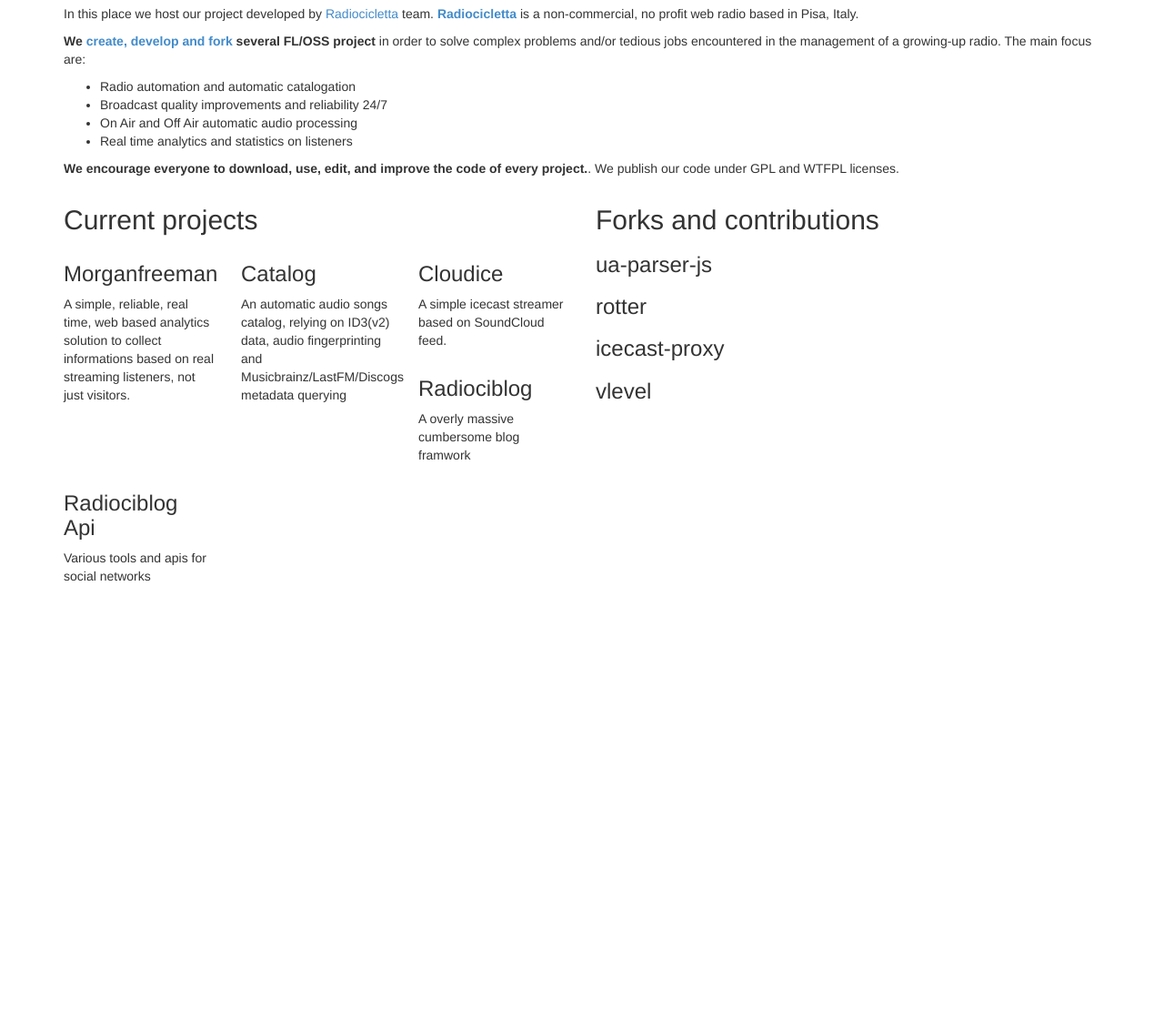
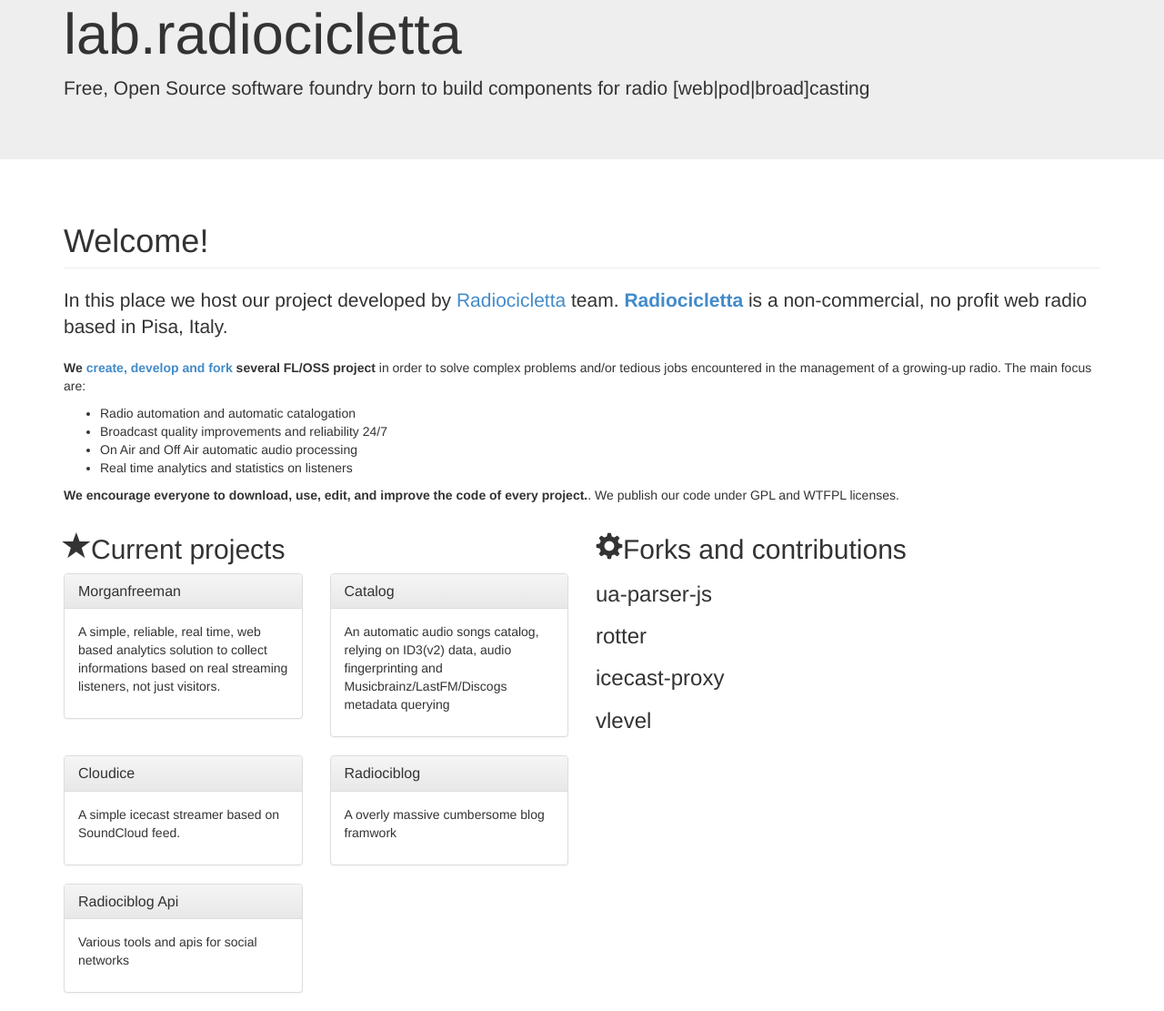
Before and after one commit to radiocicletta/radiocicletta.github.io, a plain HTML site: page index.html in a window 1280 px wide. Shown: the part 65-1176 px from the top of the page at 91% size. Before the commit the page ends 800 px from the top, so only its background shows below. Drawn offline with Linux system fonts and the light colour scheme.

Commit message:
boxified projects

```diff
--- a/index.html
+++ b/index.html
@@ -3,14 +3,21 @@
 <head>
     <meta charset="UTF-8">
     <meta name="viewport" content="width=device-width, initial-scale=1">
-    <title>Radiocicletta Open Source Foundry</title>
+    <title>lab.radiocicletta</title>
     <link rel="stylesheet" href="bootstrap/css/bootstrap.min.css"/>
     <link rel="stylesheet" href="bootstrap/css/bootstrap-theme.min.css"/>
 </head>
 <body>
+<div class="jumbotron">
     <div class="container">
-    <h1>Welcome!</h1>
-    <p>In this place we host our project developed by
+        <h1>lab.radiocicletta</h1>
+        <p>Free, Open Source software foundry born to build components
+            for radio [web|pod|broad]casting</p>
+    </div>
+</div>
+<div class="container">
+    <h1 class="page-header">Welcome!</h1>
+    <p class="lead">In this place we host our project developed by
         <a href="http://www.radiocicletta.it">Radiocicletta</a> team.
         <a href="http://www.radiocicletta.it"><strong>Radiocicletta</strong></a>
         is a non-commercial, no profit web radio based in Pisa,
@@ -31,34 +38,64 @@
         WTFPL licenses.</p>
     <div class="row">
         <section class="col-md-6">
-            <h2>Current projects</h2>
+            <h2><span class="glyphicon glyphicon-star"></span>Current projects</h2>
             <div class="row">
-                <div class="col-md-4">
-                    <h3>Morganfreeman</h3>
+                <div class="col-md-6">
+                    <div class="panel panel-default">
+                        <div class="panel-heading">
+                            <h3 class="panel-title">Morganfreeman</h3>
+                        </div>
+                        <div class="panel-body">
                             <p>A simple, reliable, real time, web based analytics solution to collect
                         informations based on real streaming listeners, not just visitors.</p>
                         </div>
-                <div class="col-md-4">
-                    <h3>Catalog</h3>
+                    </div>
+                </div>
+                <div class="col-md-6">
+                    <div class="panel panel-default">
+                        <div class="panel-heading">
+                            <h3 class="panel-title">Catalog</h3>
+                        </div>
+                        <div class="panel-body">
                             <p>An automatic audio songs catalog, relying on ID3(v2) data, audio
                                 fingerprinting and Musicbrainz/LastFM/Discogs metadata querying</p>
                         </div>
-                <div class="col-md-4">
-                <h3>Cloudice</h3>
+                    </div>
+                </div>
+                <div class="col-md-6">
+                    <div class="panel panel-default">
+                        <div class="panel-heading">
+                            <h3 class="panel-title">Cloudice</h3>
+                        </div>
+                        <div class="panel-body">
                             <p>A simple icecast streamer based on SoundCloud feed.</p>
                         </div>
-                <div class="col-md-4">
-                <h3>Radiociblog</h3>
+                    </div>
+                </div>
+                <div class="col-md-6">
+                    <div class="panel panel-default">
+                        <div class="panel-heading">
+                            <h3 class="panel-title">Radiociblog</h3>
+                        </div>
+                        <div class="panel-body">
                             <p>A overly massive cumbersome blog framwork</p>
                         </div>
-                <div class="col-md-4">
-                <h3>Radiociblog Api</h3>
+                    </div>
+                </div>
+                <div class="col-md-6">
+                    <div class="panel panel-default">
+                        <div class="panel-heading">
+                            <h3 class="panel-title">Radiociblog Api</h3>
+                        </div>
+                        <div class="panel-body">
                             <p>Various tools and apis for social networks</p>
+                        </div>
+                    </div>
                 </div>
             </div>
         </section>
         <section class="col-md-6">
-            <h2>Forks and contributions</h2>
+            <h2><span class="glyphicon glyphicon-cog"></span>Forks and contributions</h2>
             <h3>ua-parser-js</h3>
             <h3>rotter</h3>
             <h3>icecast-proxy</h3>
```
Lines whose indentation alone changed are shown as unchanged.
